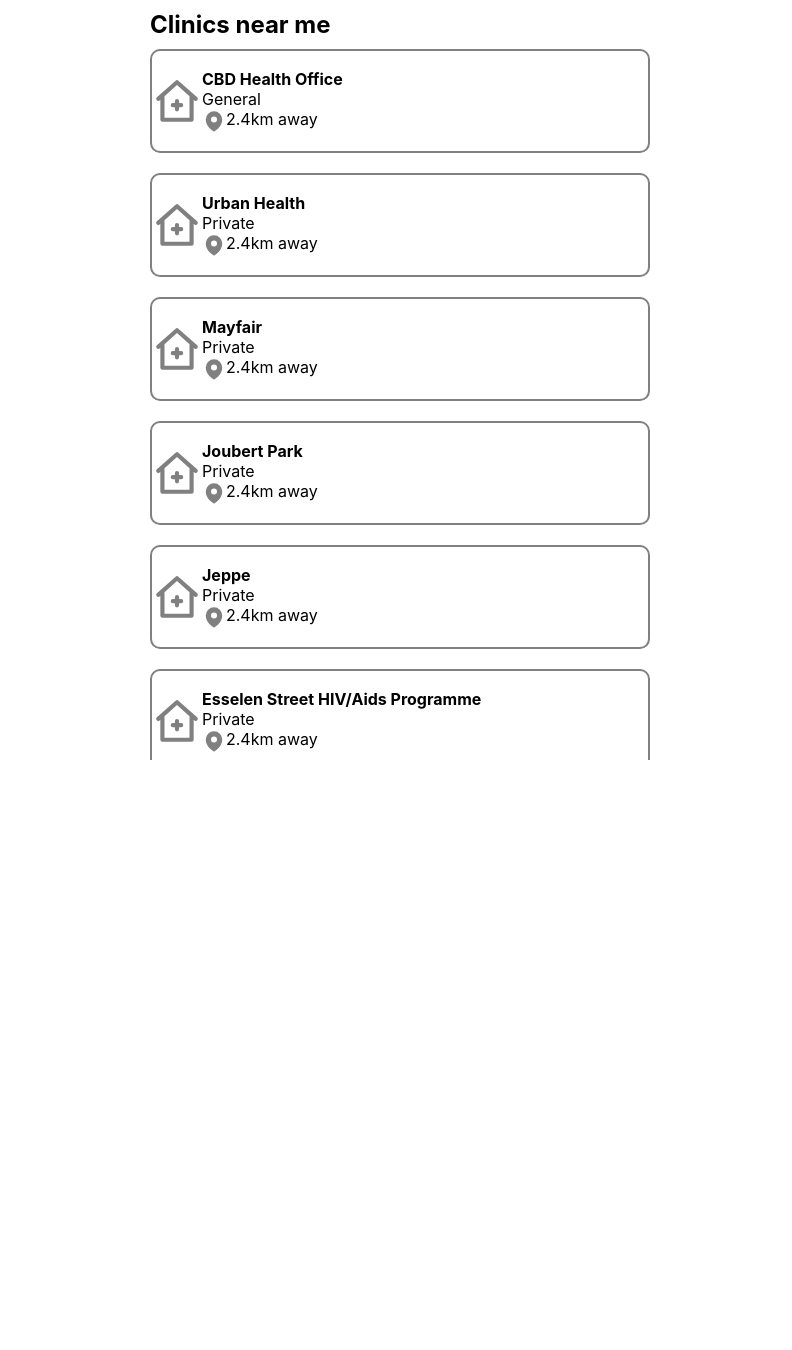
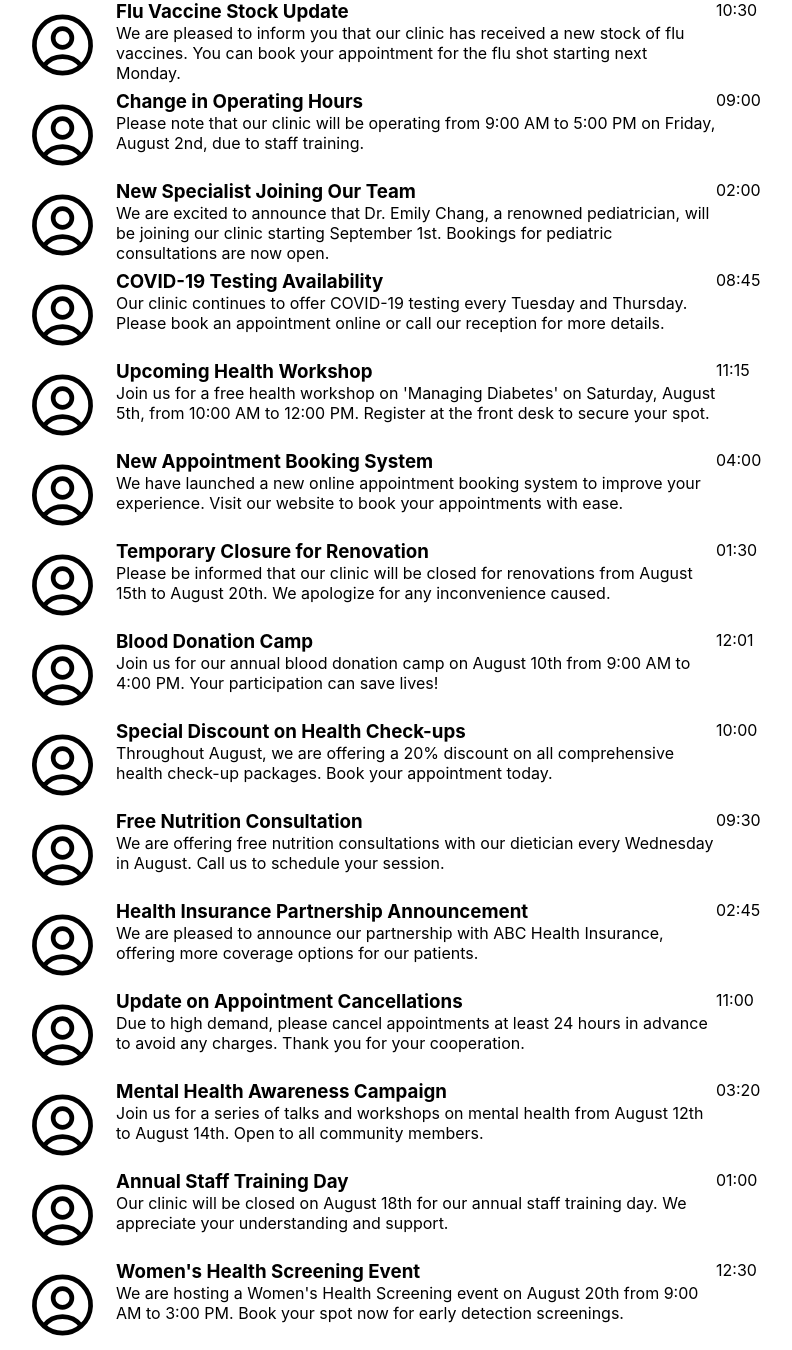
Before and after one commit to Mondo3771/Hackathon-MedMaps, a React (Create React App) app: page / in a window 1280 px wide. Shown: the whole page, without its empty margins (240-1032 px from the left). Before the commit the page ends 800 px from the top, so only its background shows below. Built offline with nearby package versions, Linux system fonts and the light colour scheme; no server answers.

Commit message:
Announcements Done

```diff
--- a/src/App.js
+++ b/src/App.js
@@ -3,6 +3,7 @@ import './App.css';
 import React from 'react';
 import { useAuth0 } from "@auth0/auth0-react";
 import Aside from './Aside/Aside';
+import Announcements from './components/Announcements/Announcements';
 
 
 
@@ -107,7 +108,7 @@ function App() {
 //       </header>
 //     </div>
 // );
-return <Aside/>
+return <Announcements/>
 }
 
 export default App;
--- a/src/Helpers/helpers.js
+++ b/src/Helpers/helpers.js
@@ -1,26 +1,42 @@
 const removeDuplicates = (array) => {
-    return array.filter((item,index) => array.indexOf(item) === index)
-}
+  return array.filter((item, index) => array.indexOf(item) === index);
+};
 
-const searchValue = "TB Di a";
+
+const searchFunction = ({ array, searchValue }) => {
+
   const searchElements = searchValue.split(" ");
   let i = 0;
-let filterArrays = []
+  let filterArrays = [];
 
-while (i < searchElements.length){
-const value = searchElements[i]
-const response = clinics.filter((clinic) => {
-  if (clinic.specialties) {
+  while (i < searchElements.length) {
+    const value = searchElements[i];
+    const response = array.filter((element) => {
+      if (element.specialties) {
         let specialtyNum = 0;
-    while (specialtyNum < clinic.specialties.length) {
-      if (clinic.specialties[specialtyNum].includes(value)) return clinic;
-      specialtyNum = specialtyNum +1
+        while (specialtyNum < element.specialties.length) {
+          if (element.specialties[specialtyNum].includes(value)) return element;
+          specialtyNum = specialtyNum + 1;
         }
       }
 
-  if (clinic.name.includes(value)) return clinic;
+      if (element.name.includes(value)) return element;
     });
 
-filterArrays = [...filterArrays,...response]
-i = i + 1
+    filterArrays = [...filterArrays, ...response];
+    i = i + 1;
   }
+  return filterArrays
+};
+
+
+const formatDateTime = (input) => {
+  const newDate = new Date(input);
+  const timeHourMin = newDate.toLocaleTimeString().split(" ")[0].split(":").slice(0,2)
+  if (timeHourMin[0] < 10) timeHourMin[0] = "0"+ timeHourMin[0]
+  // if (timeHourMin[1] < 10) timeHourMin[1] = "0"+ timeHourMin[1]
+  return timeHourMin[0] + ":" + timeHourMin[1]
+
+}
+
+export {searchFunction,formatDateTime}
--- a/src/MockData/Arrays.js
+++ b/src/MockData/Arrays.js
@@ -5,7 +5,7 @@ const clinics = [
       tel: ["011 376 8525", "011 376 8554"],
       openingTime: "8:00 AM",
       closingTime: "4:30 PM",
-      specialties: [], // Not provided
+      Specialties: [], // Not provided
       isClinic: true,
       public: true, // Not provided
       open24Hours: false,
@@ -18,7 +18,7 @@ const clinics = [
       tel: ["011 336 5241", "011 336 5243"],
       openingTime: "8:00 AM",
       closingTime: "4:00 PM",
-      specialties: [], // Not provided
+      Specialties: [], // Not provided
       isClinic: true,
       public: false,
       open24Hours: false,
@@ -31,7 +31,7 @@ const clinics = [
       tel: "011 837 6206",
       openingTime: "8:00 AM",
       closingTime: "4:00 PM",
-      specialties: [
+      Specialties: [
         "Diabetes",
         "Dialysis",
         "HIV",
@@ -52,7 +52,7 @@ const clinics = [
       tel: "011 725 4728",
       openingTime: "8:00 AM",
       closingTime: "4:00 PM",
-      specialties: [],
+      Specialties: [],
       isClinic: true,
       public: false,
       open24Hours: false,
@@ -65,7 +65,7 @@ const clinics = [
       tel: ["011 614 1474", "011 614 1475", "011 614 1476"],
       openingTime: "8:00 AM",
       closingTime: "4:00 PM",
-      specialties: ["TB", "Psychiatry"],
+      Specialties: ["TB", "Psychiatry"],
       isClinic: true,
       public: false,
       open24Hours: false,
@@ -78,7 +78,7 @@ const clinics = [
       tel: ["011 725 6711", "011 725 6721"],
       openingTime: "8:00 AM",
       closingTime: "4:00 PM",
-      specialties: [], // Not provided
+      Specialties: [], // Not provided
       isClinic: true,
       public: false,
       open24Hours: false,
@@ -91,7 +91,7 @@ const clinics = [
       tel: "011 648 7979",
       openingTime: "8:00 AM",
       closingTime: "4:00 PM",
-      specialties: ["TB"],
+      Specialties: ["TB"],
       isClinic: true,
       public: false,
       open24Hours: false,
@@ -104,7 +104,7 @@ const clinics = [
       tel: ["011 717 3376", "011 717 3377"],
       openingTime: "7:00 AM",
       closingTime: "7:00 PM",
-      specialties: [], // Not provided
+      Specialties: [], // Not provided
       isClinic: true,
       public: false,
       open24Hours: false,
@@ -117,7 +117,7 @@ const clinics = [
       tel: ["011 435 1045", "011 435 1046", "011 435 1047"],
       openingTime: "7:30 AM",
       closingTime: "4:00 PM",
-      specialties: [], // Not provided
+      Specialties: [], // Not provided
       isClinic: true,
       public: false,
       open24Hours: false,
@@ -130,7 +130,7 @@ const clinics = [
       tel: "011 432 3546",
       openingTime: "7:30 AM",
       closingTime: "3:30 PM",
-      specialties: [], // Not provided
+      Specialties: [], // Not provided
       isClinic: true,
       public: false,
       open24Hours: false,
@@ -143,7 +143,7 @@ const clinics = [
       tel: "011 623 1297",
       openingTime: "7:30 AM",
       closingTime: "4:00 PM",
-      specialties: [], // Not provided
+      Specialties: [], // Not provided
       isClinic: true,
       public: false,
       open24Hours: false,
@@ -156,7 +156,7 @@ const clinics = [
       tel: "011 433 2351",
       openingTime: "8:00 AM",
       closingTime: "4:00 PM",
-      specialties: [], // Not provided
+      Specialties: [], // Not provided
       isClinic: true,
       public: false,
       open24Hours: false,
@@ -169,7 +169,7 @@ const clinics = [
       tel: "011 433 1593",
       openingTime: "7:30 AM",
       closingTime: "2:00 PM",
-      specialties: [], // Not provided
+      Specialties: [], // Not provided
       isClinic: true,
       public: false,
       open24Hours: false,
@@ -182,7 +182,7 @@ const clinics = [
       tel: "011 622 1245",
       openingTime: "7:30 AM",
       closingTime: "4:00 PM",
-      specialties: [], // Not provided
+      Specialties: [], // Not provided
       isClinic: true,
       public: false,
       open24Hours: false,
@@ -195,7 +195,7 @@ const clinics = [
       tel: "011 943 2002",
       openingTime: "7:30 AM",
       closingTime: "4:00 PM",
-      specialties: [], // Not provided
+      Specialties: [], // Not provided
       isClinic: true,
       public: false,
       open24Hours: false,
@@ -208,7 +208,7 @@ const clinics = [
       tel: ["011 837 9118", "011 837 9119"],
       openingTime: "7:30 AM",
       closingTime: "4:00 PM",
-      specialties: [], // Not provided
+      Specialties: [], // Not provided
       isClinic: true,
       public: false,
       open24Hours: false,
@@ -221,7 +221,7 @@ const clinics = [
       tel: "011 336 0517",
       openingTime: "7:00 AM",
       closingTime: "4:00 PM",
-      specialties: [], // Not provided
+      Specialties: [], // Not provided
       isClinic: true,
       public: false,
       open24Hours: false,
@@ -234,7 +234,7 @@ const clinics = [
       tel: "011 648 0617",
       openingTime: "7:30 AM",
       closingTime: "4:00 PM",
-      specialties: [], // Not provided
+      Specialties: [], // Not provided
       isClinic: true,
       public: false,
       open24Hours: false,
@@ -250,7 +250,7 @@ const clinics = [
       tel: "011 677 8500",
       openingTime: null, // Not provided
       closingTime: null, // Not provided
-      specialties: [], // Not provided
+      Specialties: [], // Not provided
       isClinic: false,
       public: true,
       open24Hours: false, // Not provided
@@ -263,7 +263,7 @@ const clinics = [
       tel: "010 009 6200",
       openingTime: null,
       closingTime: null,
-      specialties: [],
+      Specialties: [],
       isClinic: false,
       public: true,
       open24Hours: false,
@@ -279,7 +279,7 @@ const clinics = [
       tel: "011 647 9000",
       openingTime: null,
       closingTime: null,
-      specialties: [],
+      Specialties: [],
       isClinic: false,
       public: true,
       open24Hours: false,
@@ -292,7 +292,7 @@ const clinics = [
       tel: "011 933 8000",
       openingTime: null,
       closingTime: null,
-      specialties: [],
+      Specialties: [],
       isClinic: false,
       public: true,
       open24Hours: false,
@@ -305,7 +305,7 @@ const clinics = [
       tel: "011 489 1011",
       openingTime: null,
       closingTime: null,
-      specialties: [],
+      Specialties: [],
       isClinic: false,
       public: true,
       open24Hours: true,
@@ -318,7 +318,7 @@ const clinics = [
       tel: "011 488 4911",
       openingTime: null,
       closingTime: null,
-      specialties: [],
+      Specialties: [],
       isClinic: false,
       public: true,
       open24Hours: true,
@@ -331,7 +331,7 @@ const clinics = [
       tel: "011 470 9000",
       openingTime: null,
       closingTime: null,
-      specialties: [],
+      Specialties: [],
       isClinic: false,
       public: true,
       open24Hours: false,
@@ -344,7 +344,7 @@ const clinics = [
       tel: "011 321 6000",
       openingTime: null,
       closingTime: null,
-      specialties: [],
+      Specialties: [],
       isClinic: false,
       public: true,
       open24Hours: false,
@@ -357,7 +357,7 @@ const clinics = [
       tel: "011 898 8000",
       openingTime: null,
       closingTime: null,
-      specialties: [],
+      Specialties: [],
       isClinic: false,
       public: true,
       open24Hours: false,
@@ -370,7 +370,7 @@ const clinics = [
       tel: "011 213 2000",
       openingTime: null,
       closingTime: null,
-      specialties: [],
+      Specialties: [],
       isClinic: false,
       public: true,
       open24Hours: false,
@@ -383,7 +383,7 @@ const clinics = [
       tel: "011 435 0022",
       openingTime: null,
       closingTime: null,
-      specialties: [],
+      Specialties: [],
       isClinic: false,
       public: true,
       open24Hours: false,
@@ -396,7 +396,7 @@ const clinics = [
       tel: "011 923 2000",
       openingTime: null,
       closingTime: null,
-      specialties: [],
+      Specialties: [],
       isClinic: false,
       public: true,
       open24Hours: false,
@@ -409,7 +409,7 @@ const clinics = [
       tel: "011 812 8300",
       openingTime: null,
       closingTime: null,
-      specialties: [],
+      Specialties: [],
       isClinic: false,
       public: false,
       open24Hours: false,
@@ -418,4 +418,112 @@ const clinics = [
     },
   ];
 
-export {clinics,hospitals}
+  const announcements = [
+    {
+      messageID: 1,
+      title: "Flu Vaccine Stock Update",
+      details: "We are pleased to inform you that our clinic has received a new stock of flu vaccines. You can book your appointment for the flu shot starting next Monday.",
+      time: "2024-07-25 10:30:00",
+      id: 101,
+    },
+    {
+      messageID: 2,
+      title: "Change in Operating Hours",
+      details: "Please note that our clinic will be operating from 9:00 AM to 5:00 PM on Friday, August 2nd, due to staff training.",
+      time: "2024-07-26 09:00:00",
+      id: 102,
+    },
+    {
+      messageID: 3,
+      title: "New Specialist Joining Our Team",
+      details: "We are excited to announce that Dr. Emily Chang, a renowned pediatrician, will be joining our clinic starting September 1st. Bookings for pediatric consultations are now open.",
+      time: "2024-07-27 14:00:00",
+      id: 103,
+    },
+    {
+      messageID: 4,
+      title: "COVID-19 Testing Availability",
+      details: "Our clinic continues to offer COVID-19 testing every Tuesday and Thursday. Please book an appointment online or call our reception for more details.",
+      time: "2024-07-28 08:45:00",
+      id: 104,
+    },
+    {
+      messageID: 5,
+      title: "Upcoming Health Workshop",
+      details: "Join us for a free health workshop on 'Managing Diabetes' on Saturday, August 5th, from 10:00 AM to 12:00 PM. Register at the front desk to secure your spot.",
+      time: "2024-07-29 11:15:00",
+      id: 105,
+    },
+    {
+      messageID: 6,
+      title: "New Appointment Booking System",
+      details: "We have launched a new online appointment booking system to improve your experience. Visit our website to book your appointments with ease.",
+      time: "2024-07-30 16:00:00",
+      id: 106,
+    },
+    {
+      messageID: 7,
+      title: "Temporary Closure for Renovation",
+      details: "Please be informed that our clinic will be closed for renovations from August 15th to August 20th. We apologize for any inconvenience caused.",
+      time: "2024-07-31 13:30:00",
+      id: 107,
+    },
+    {
+      messageID: 8,
+      title: "Blood Donation Camp",
+      details: "Join us for our annual blood donation camp on August 10th from 9:00 AM to 4:00 PM. Your participation can save lives!",
+      time: "2024-08-01 12:01:01",
+      id: 108,
+    },
+    {
+      messageID: 9,
+      title: "Special Discount on Health Check-ups",
+      details: "Throughout August, we are offering a 20% discount on all comprehensive health check-up packages. Book your appointment today.",
+      time: "2024-08-02 10:00:00",
+      id: 109,
+    },
+    {
+      messageID: 10,
+      title: "Free Nutrition Consultation",
+      details: "We are offering free nutrition consultations with our dietician every Wednesday in August. Call us to schedule your session.",
+      time: "2024-08-03 09:30:00",
+      id: 110,
+    },
+    {
+      messageID: 11,
+      title: "Health Insurance Partnership Announcement",
+      details: "We are pleased to announce our partnership with ABC Health Insurance, offering more coverage options for our patients.",
+      time: "2024-08-04 14:45:00",
+      id: 111,
+    },
+    {
+      messageID: 12,
+      title: "Update on Appointment Cancellations",
+      details: "Due to high demand, please cancel appointments at least 24 hours in advance to avoid any charges. Thank you for your cooperation.",
+      time: "2024-08-05 11:00:00",
+      id: 112,
+    },
+    {
+      messageID: 13,
+      title: "Mental Health Awareness Campaign",
+      details: "Join us for a series of talks and workshops on mental health from August 12th to August 14th. Open to all community members.",
+      time: "2024-08-06 15:20:00",
+      id: 113,
+    },
+    {
+      messageID: 14,
+      title: "Annual Staff Training Day",
+      details: "Our clinic will be closed on August 18th for our annual staff training day. We appreciate your understanding and support.",
+      time: "2024-08-07 13:00:00",
+      id: 114,
+    },
+    {
+      messageID: 15,
+      title: "Women's Health Screening Event",
+      details: "We are hosting a Women's Health Screening event on August 20th from 9:00 AM to 3:00 PM. Book your spot now for early detection screenings.",
+      time: "2024-08-08 12:30:00",
+      id: 115,
+    },
+  ];
+
+export {clinics,hospitals,announcements}
--- /dev/null
+++ b/src/components/Announcements/Announcements.css
@@ -0,0 +1,19 @@
+.announcements {
+    display: flex;
+    flex-direction: column;
+    width: 750px;
+    overflow-x: hidden;
+    overflow-y: auto;
+    margin: auto;
+
+}
+
+.announcementCard {
+    display: flex;
+    height: 90px;
+}
+
+.announcementInfo {
+    width: 80%;
+    padding-left: 1rem;
+}
--- /dev/null
+++ b/src/components/Announcements/Announcements.js
@@ -0,0 +1,30 @@
+import "./Announcements.css"
+import { clinics,announcements } from "../../MockData/Arrays"
+import { UserCircleIcon } from "@heroicons/react/24/outline";
+import { formatDateTime } from "../../Helpers/helpers";
+
+const Announcements = ({id}) => {
+    const ID = 101;
+    formatDateTime(announcements[0].time)
+
+  return (
+    <section className="announcements">
+        {announcements.map((announcement,index) =>
+        (
+        <div className="announcementCard" key={index}>
+            <UserCircleIcon width={75}/>
+            <div className="announcementInfo">
+                <h3>{announcement.title}</h3>
+                <p>{announcement.details}</p>
+            </div>
+            <p className="announcementTime">{formatDateTime(announcement.time)}</p>
+        </div>
+        ))
+    }
+
+
+    </section>
+  )
+}
+
+export default Announcements
```
Lines whose indentation alone changed are shown as unchanged.
